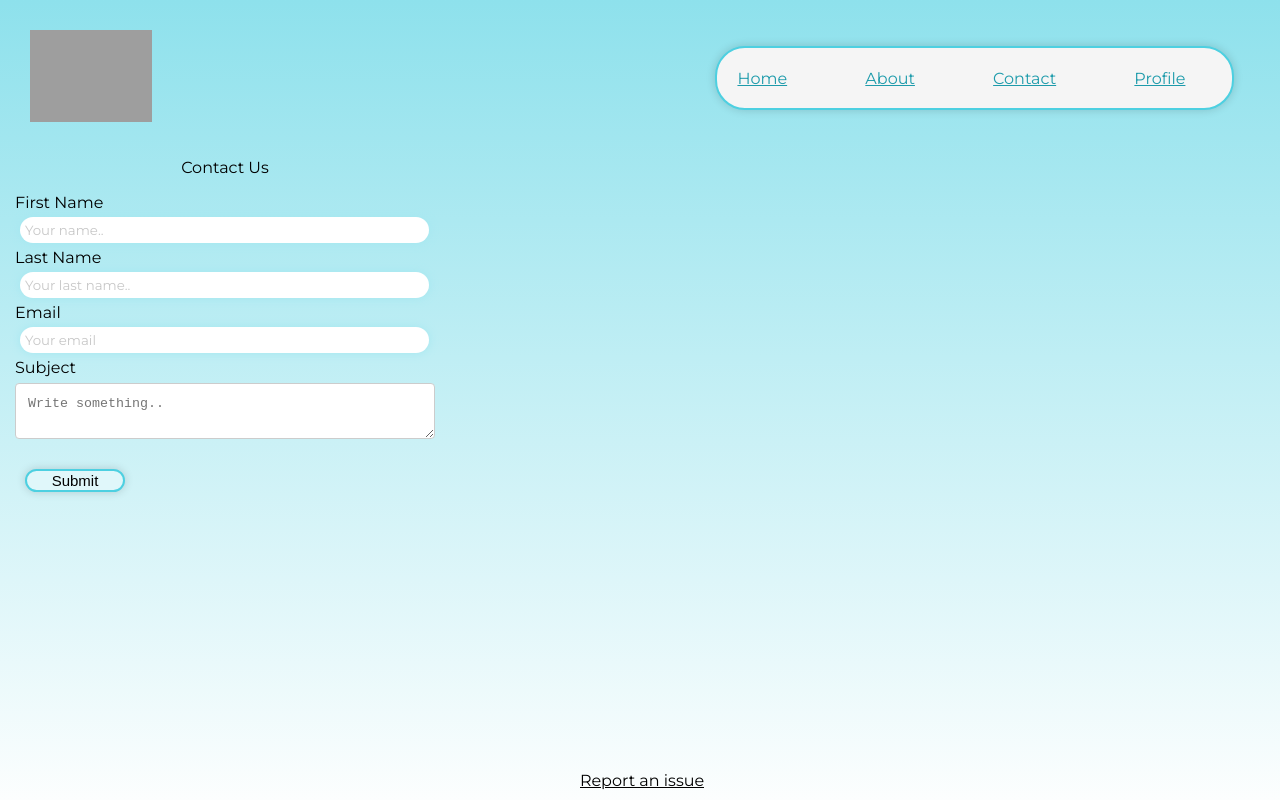
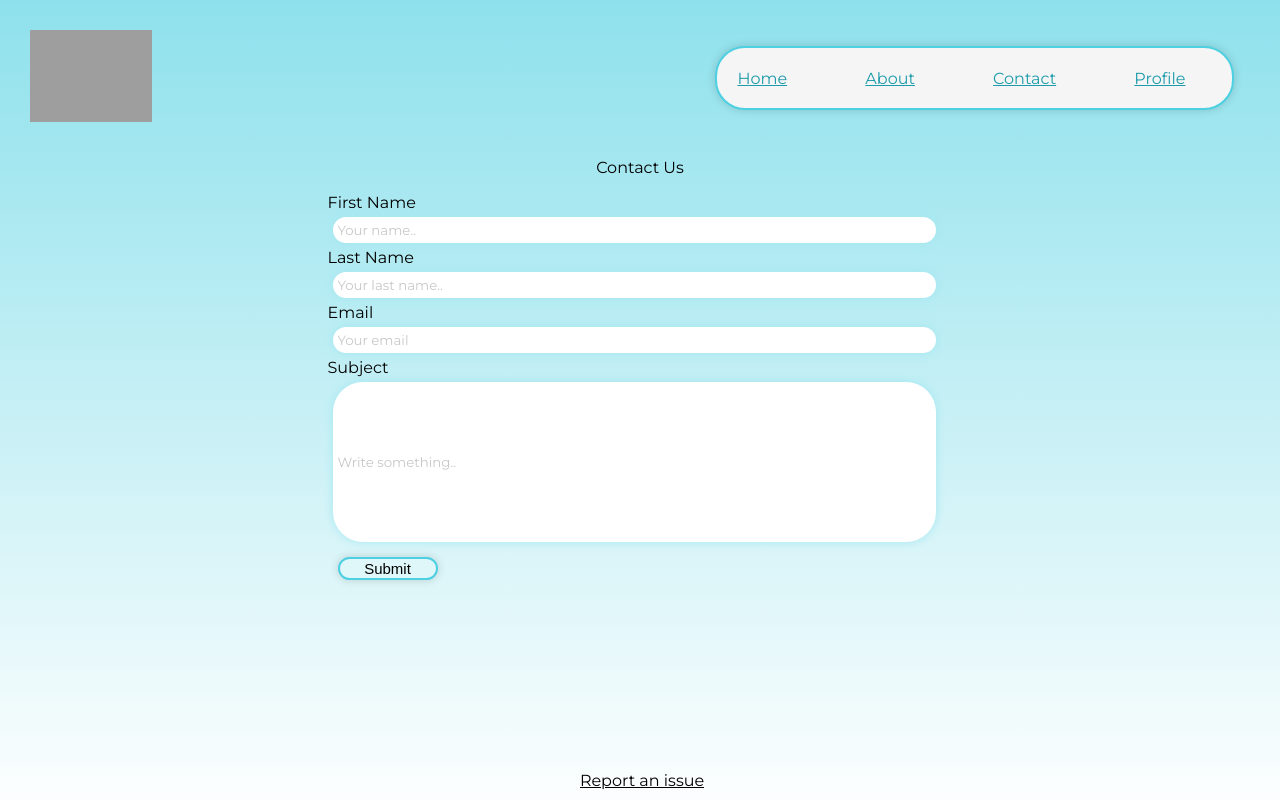
Before and after one commit to MilsonCodes/CSC3380_Project, a Next.js app in the folder src/: page /contact in a window 1280 px wide. Built offline with nearby package versions, Linux system fonts and the light colour scheme; grey boxes are pictures that could not be loaded.

Commit message:
some styling

```diff
--- a/src/pages/contact.js
+++ b/src/pages/contact.js
@@ -1,15 +1,18 @@
 import React, { useState } from "react";
 import styled, { ThemeProvider } from "styled-components";
 import { lighten } from "polished";
-import LinkComp from "../components/Link/index.js";
 import Button from "../components/Button";
 
+let Div = styled.div`
+  display: flex;
+  align-items: center;
+  justify-content: center;
+  div {
+    width: 50%;
+  }
+`;
 
-let Div = styled.div`
-
-  max-width: 420px;
-`
-let P = styled.p `
+let P = styled.p`
   text-align: center;
   font-weight: 500;
 `;
@@ -34,7 +37,7 @@ font-family: "Montserrat", sans-serif;
     }
   }
 `;
-let InputSubmit = styled.input `
+let InputSubmit = styled.input`
     background-color: #4CAF50;
     color: white;
     padding: 12px 20px;
@@ -43,7 +46,7 @@ let InputSubmit = styled.input `
     cursor: pointer;
     :hover:background-color: #45a049;
 
-`
+`;
 let TextArea = styled.textarea`
   width: 100%;
   padding: 12px;
@@ -53,45 +56,54 @@ let TextArea = styled.textarea`
   margin-top: 6px;
   margin-bottom: 16px;
   resize: vertical;
-`
+`;
 // .container {
 //     border-radius: 5px;
 //     background-color: #f2f2f2;
 //     padding: 20px;
 // }
 
-
 const Contact = () => {
   const [showMessageSent, setShowMessageSent] = useState(false);
-  return(
-    <Div >
+  return (
+    <Div>
+      <div>
         <P>Contact Us</P>
-    <div>
-
         <label>First Name</label>
-    <Input type="text" id="fname" name="firstname" placeholder="Your name.." />
+        <Input
+          type='text'
+          id='fname'
+          name='firstname'
+          placeholder='Your name..'
+        />
         <label>Last Name</label>
-    <Input type="text" id="lname" name="lastname" placeholder="Your last name.." />
-
-
+        <Input
+          type='text'
+          id='lname'
+          name='lastname'
+          placeholder='Your last name..'
+        />
         <label>Email</label>
-    <Input type="email" id="email" name="email" placeholder="Your email" />
-
-
+        <Input type='email' id='email' name='email' placeholder='Your email' />
         <label>Subject</label>
-    <TextArea id="subject" name="subject" placeholder="Write something.."></TextArea>
-
-
-    <Button size='medium' type='submit' onClick={() => setShowMessageSent( !showMessageSent )}>
+        <Input
+          id='subject'
+          name='subject'
+          placeholder='Write something..'
+          height='150px'
+        ></Input>
+        <Button
+          size='medium'
+          type='submit'
+          onClick={() => setShowMessageSent(!showMessageSent)}
+        >
           Submit
         </Button>
         <div>
-      { showMessageSent &&
+          {showMessageSent && (
             <div> Thank you for contacting us. We'll be in touch shortly. </div>
-      }
+          )}
         </div>
-
-
       </div>
     </Div>
   );
```
Lines whose indentation alone changed are shown as unchanged.
